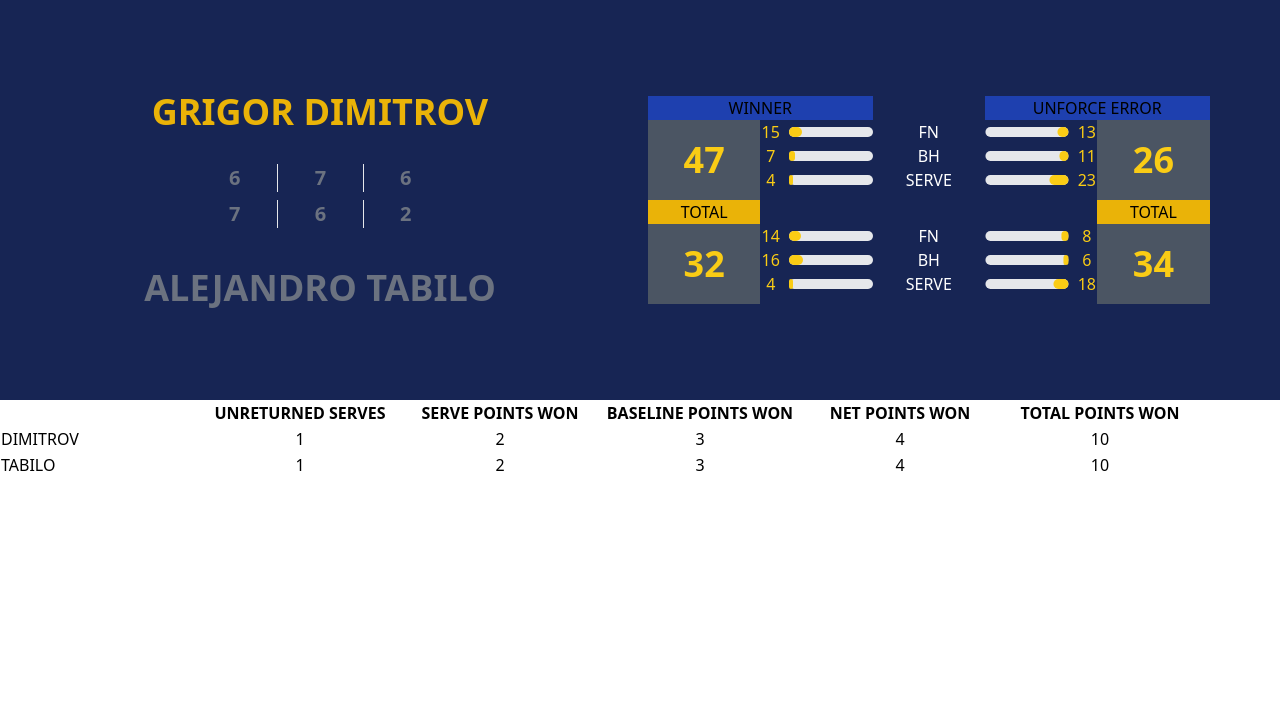
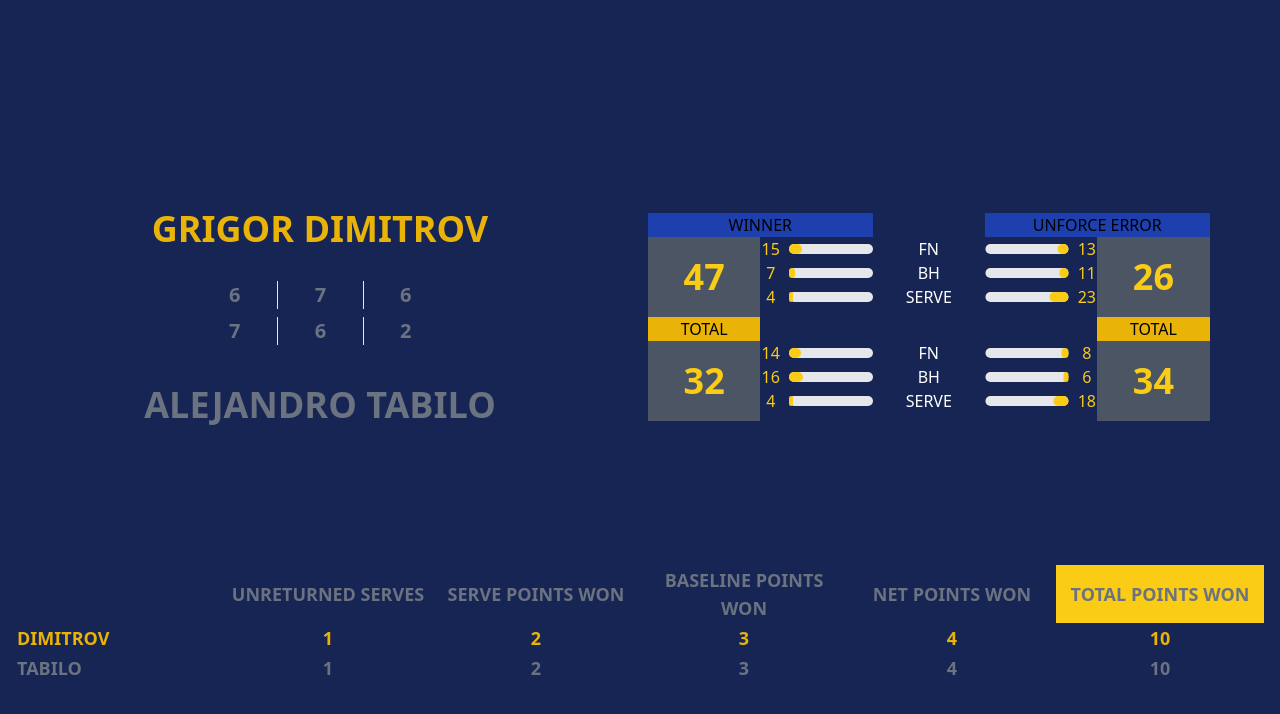
Before and after one commit to PrRonald/TennisLandingPage, a React (Create React App) app: page /Match in a window 1280 px wide. Shown: the top 714 px of the page. Built offline with nearby package versions, Linux system fonts and the light colour scheme.

Commit message:
the match table is done

```diff
--- a/src/components/match/PointsTable/PointsMap.jsx
+++ b/src/components/match/PointsTable/PointsMap.jsx
@@ -1,8 +1,9 @@
-export const PointsMap = ({ points }) => {
+export const PointsMap = ({ points, color }) => {
     return (
         <>
             {points.map(point => (
-                <td>
+                <td className={`text-center text-lg font-semibold
+                  ${color ? "text-yellow-500 ": "text-gray-500 "}`}>
                     {point}
                 </td>
             ))}
--- a/src/components/match/PointsTable/PointsTable.jsx
+++ b/src/components/match/PointsTable/PointsTable.jsx
@@ -9,9 +9,10 @@ export const PointsTable = ({players}) => {
     }
 
     return (
-        <section className="w-full ">
-            <thead>
-                <tr className="*:w-[200px] *:text-center">
+        <section className="w-full flex flex-col items-center">
+            <div className="w-full" >
+            <thead className="w-full ">
+                <tr className="*:w-[12%]  *:h-10 text-center text-lg font-light text-gray-500 ">
                     <th>
 
                     </th>
@@ -27,31 +28,33 @@ export const PointsTable = ({players}) => {
                     <th>
                         NET POINTS WON
                     </th>
-                    <th>
+                    <th className=" bg-yellow-400 text-center">
                         TOTAL POINTS WON
                     </th>
                 </tr>
             </thead>
-            <tbody>
-                <tr className="w-[200px] text-center ">
-                    <td className="text-left">
+            <tbody className="w-full">
+                <tr className="w-auto text-center text-lg font-semibold text-yellow-500">
+                    <td className="text-left text-yellow-500">
                         {players.playerOne.lastname}
-                    </td>
-                    <PointsMap points={playerPoints.Points} />
+                    </td >
+                        <PointsMap points={playerPoints.Points} color={true}/>
                     <td>
                         {sum(playerPoints.Points)}
                     </td>
                 </tr>
-                <tr className="w-[200px] text-center ">
-                    <td className="text-left">
+                <tr className="w-auto text-center text-lg font-semibold text-gray-500">
+                    <td className="text-left text-gray-500">
                         {players.playerTow.lastname}
                     </td>
-                    <PointsMap points={playerPoints.Points} />
-                    <td  >
+                        <PointsMap points={playerPoints.Points} color={false}/>
+                    <td  className="">
                         {sum(playerPoints.Points)}
                     </td>
                 </tr>
             </tbody>
+            </div>
+
         </section>
     );
 }
--- a/src/root/Match.jsx
+++ b/src/root/Match.jsx
@@ -20,9 +20,9 @@ export const Match = () => {
     }
 
     return (
-        <section>
-            <div className="w-full h-[50vh] grid grid-cols-2 grid-rows-1 place-items-center
-                bg-blue-950">
+        <section className="w-full h-[100vh] flex flex-col justify-center gap-12 bg-blue-950  ">
+                <div className="w-full h-[50vh] grid grid-cols-2 grid-rows-1
+                    place-items-center ">
                     <div className="w-full ">
                         <TablePlayers player={players} />
                     </div>
@@ -30,9 +30,10 @@ export const Match = () => {
                         <TableMetrics />
                     </div>
                 </div>
-            <div>
-                <PointsTable  players={players}/>
+                <div className="px-4">
+                    <PointsTable players={players} />
                 </div>
+
         </section>
     );
 }
```
Lines whose indentation alone changed are shown as unchanged.
